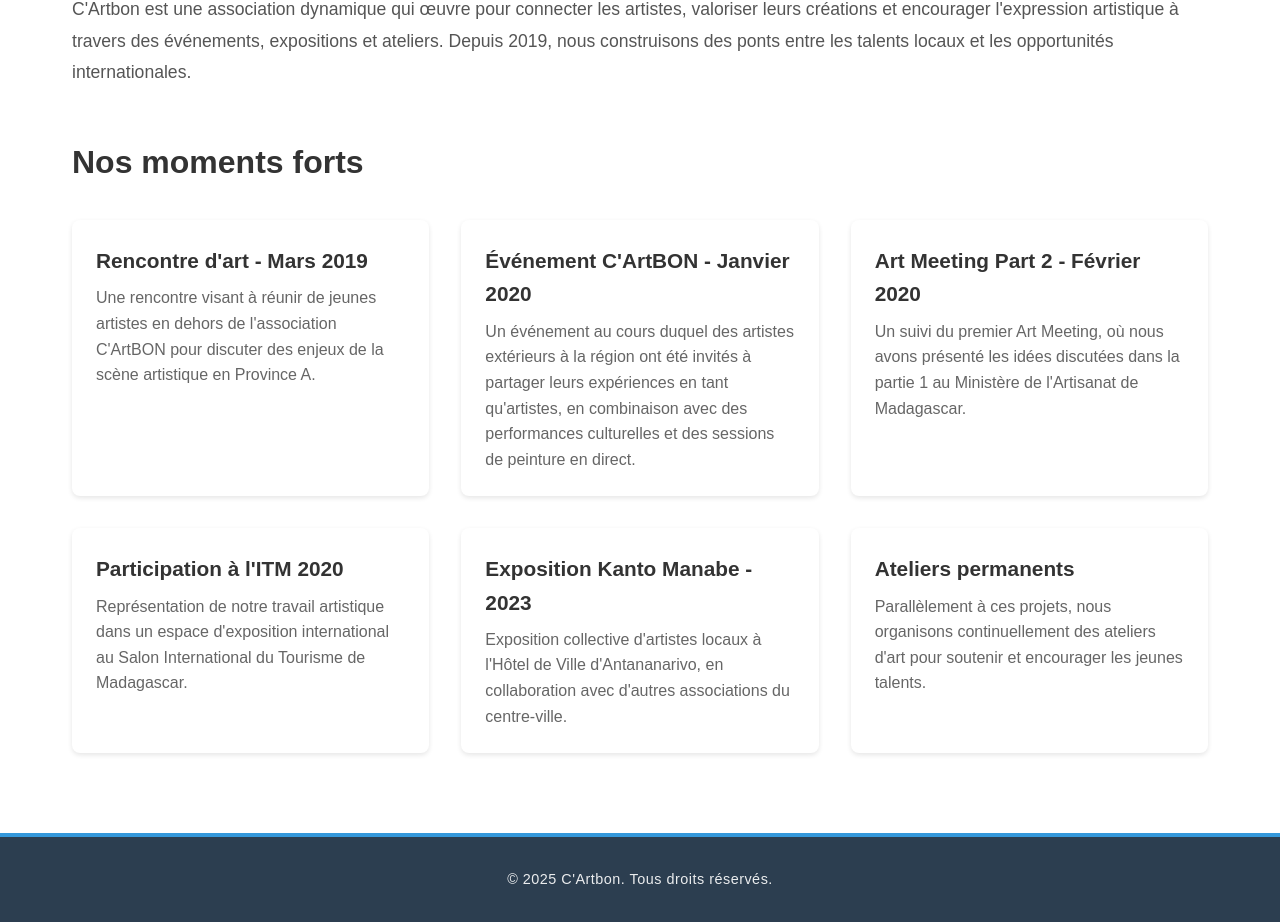
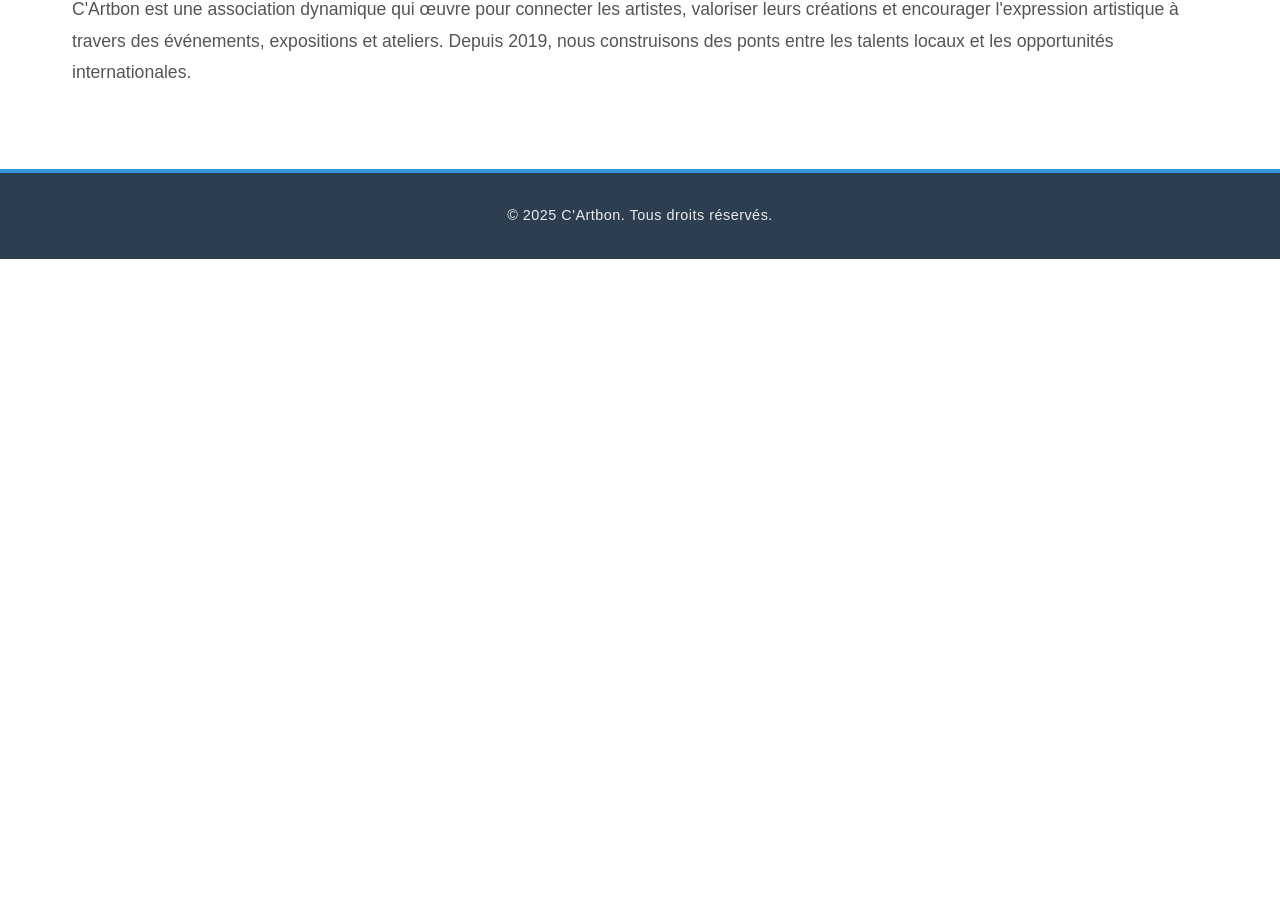
Before and after one commit to fetraandri/cartbon-portfolio, a React (Vite) app: page / in a window 1280 px wide. Shown: the part 450-1372 px from the top of the page. After the commit the page ends 800 px from the top, so only its background shows below. Built offline with nearby package versions, Linux system fonts and the light colour scheme.

Commit message:
refactor Card component and update styles; streamline Home and Realisations pages

```diff
--- a/src/components/styles/Card.css
+++ b/src/components/styles/Card.css
@@ -1,5 +1,3 @@
-
-
 .card {
     background-color: #fff;
     border-radius: 8px;
--- a/src/pages/Home.tsx
+++ b/src/pages/Home.tsx
@@ -1,67 +1,17 @@
-import './styles/Home.css';
+import './styles/home.css';
 
 function Home() {
-  const events = [
-    {
-      title: "Rencontre d'art - Mars 2019",
-      description:
-        "Une rencontre visant à réunir de jeunes artistes en dehors de l'association C'ArtBON pour discuter des enjeux de la scène artistique en Province A.",
-    },
-    {
-      title: "Événement C'ArtBON - Janvier 2020",
-      description:
-        "Un événement au cours duquel des artistes extérieurs à la région ont été invités à partager leurs expériences en tant qu'artistes, en combinaison avec des performances culturelles et des sessions de peinture en direct.",
-    },
-    {
-      title: "Art Meeting Part 2 - Février 2020",
-      description:
-        "Un suivi du premier Art Meeting, où nous avons présenté les idées discutées dans la partie 1 au Ministère de l'Artisanat de Madagascar.",
-    },
-    {
-      title: "Participation à l'ITM 2020",
-      description:
-        "Représentation de notre travail artistique dans un espace d'exposition international au Salon International du Tourisme de Madagascar.",
-    },
-    {
-      title: "Exposition Kanto Manabe - 2023",
-      description:
-        "Exposition collective d'artistes locaux à l'Hôtel de Ville d'Antananarivo, en collaboration avec d'autres associations du centre-ville.",
-    },
-    {
-      title: "Ateliers permanents",
-      description:
-        "Parallèlement à ces projets, nous organisons continuellement des ateliers d'art pour soutenir et encourager les jeunes talents.",
-    },
-  ];
-
   return (
     <section className="home">
       <header className="hero">
         <h1>Bienvenue chez C'Artbon</h1>
-        <p>
-          Une association dédiée à la promotion de l'art et au soutien des jeunes talents à Madagascar et au-delà.
-        </p>
+        <p>Une association dédiée à la promotion de l'art et au soutien des jeunes talents à Madagascar et au-delà.</p>
       </header>
-
       <div className="about">
         <h2>Qui sommes-nous ?</h2>
         <p>
-          C'Artbon est une association dynamique qui œuvre pour connecter les artistes, valoriser leurs créations et
-          encourager l'expression artistique à travers des événements, expositions et ateliers. Depuis 2019, nous
-          construisons des ponts entre les talents locaux et les opportunités internationales.
+          C'Artbon est une association dynamique qui œuvre pour connecter les artistes, valoriser leurs créations et encourager l'expression artistique à travers des événements, expositions et ateliers. Depuis 2019, nous construisons des ponts entre les talents locaux et les opportunités internationales.
         </p>
-      </div>
-
-      <div className="events">
-        <h2>Nos moments forts</h2>
-        <div className="event-list">
-          {events.map((event, index) => (
-            <div key={index} className="event-card">
-              <h3>{event.title}</h3>
-              <p>{event.description}</p>
-            </div>
-          ))}
-        </div>
       </div>
     </section>
   );
--- a/src/pages/Realisations.tsx
+++ b/src/pages/Realisations.tsx
@@ -1,18 +1,47 @@
-import Card from '../components/Card.tsx';
-import './styles/Realisations.css';
+// src/pages/Realisations.tsx
+import Card from '../components/Card';
+import './styles/realisations.css';
 
 function Realisations() {
-  const projects = [
-    { title: "Projet 1", description: "Description du projet 1", image: "url_image" },
-    { title: "Projet 2", description: "Description du projet 2", image: "url_image" },
+  const events = [
+    {
+      title: "Rencontre d'art - Mars 2019",
+      description: "Une rencontre visant à réunir de jeunes artistes en dehors de l'association C'ArtBON pour discuter des enjeux de la scène artistique en Province A.",
+      image: "/assets/images/art-meeting-2019.jpg",
+    },
+    {
+      title: "Événement C'ArtBON - Janvier 2020",
+      description: "Un événement au cours duquel des artistes extérieurs à la région ont été invités à partager leurs expériences en tant qu'artistes, en combinaison avec des performances culturelles et des sessions de peinture en direct.",
+      image: "/assets/images/event-2020.jpg",
+    },
+    {
+      title: "Art Meeting Part 2 - Février 2020",
+      description: "Un suivi du premier Art Meeting, où nous avons présenté les idées discutées dans la partie 1 au Ministère de l'Artisanat de Madagascar.",
+      image: "/assets/images/art-meeting-2-2020.jpg",
+    },
+    {
+      title: "Participation à l'ITM 2020",
+      description: "Représentation de notre travail artistique dans un espace d'exposition international au Salon International du Tourisme de Madagascar.",
+      image: "/assets/images/itm-2020.jpg",
+    },
+    {
+      title: "Exposition Kanto Manabe - 2023",
+      description: "Exposition collective d'artistes locaux à l'Hôtel de Ville d'Antananarivo, en collaboration avec d'autres associations du centre-ville.",
+      image: "/assets/images/kanto-manabe-2023.jpg",
+    },
+    {
+      title: "Ateliers permanents",
+      description: "Parallèlement à ces projets, nous organisons continuellement des ateliers d'art pour soutenir et encourager les jeunes talents.",
+      image: "/assets/images/workshops.jpg",
+    },
   ];
 
   return (
     <section className="realisations">
-      <h2>Nos Réalisations</h2>
-      <div className="project-list">
-        {projects.map((project, index) => (
-          <Card key={index} title={project.title} description={project.description} image={project.image} />
+      <h1>Nos Réalisations</h1>
+      <div className="event-list">
+        {events.map((event, index) => (
+          <Card key={index} title={event.title} description={event.description} image={event.image} />
         ))}
       </div>
     </section>
--- a/src/pages/styles/Home.css
+++ b/src/pages/styles/Home.css
@@ -38,45 +38,6 @@
     line-height: 1.8;
   }
 
-  .events {
-    margin: 3rem 0;
-  }
-
-  .events h2 {
-    font-size: 2rem;
-    color: #333;
-    margin-bottom: 2rem;
-  }
-
-  .event-list {
-    display: grid;
-    grid-template-columns: repeat(auto-fit, minmax(300px, 1fr));
-    gap: 2rem;
-  }
-
-  .event-card {
-    background-color: #fff;
-    padding: 1.5rem;
-    border-radius: 8px;
-    box-shadow: 0 2px 5px rgba(0, 0, 0, 0.1);
-    transition: transform 0.3s ease;
-  }
-
-  .event-card:hover {
-    transform: translateY(-5px);
-  }
-
-  .event-card h3 {
-    font-size: 1.3rem;
-    color: #333;
-    margin-bottom: 0.5rem;
-  }
-
-  .event-card p {
-    font-size: 1rem;
-    color: #666;
-  }
-
   @media (max-width: 768px) {
     .hero h1 {
       font-size: 2rem;
@@ -85,8 +46,4 @@
     .hero p {
       font-size: 1rem;
     }
-
-    .event-list {
-      grid-template-columns: 1fr;
-    }
   }
--- a/src/pages/styles/Realisations.css
+++ b/src/pages/styles/Realisations.css
@@ -0,0 +1,28 @@
+.realisations {
+    padding: 2rem;
+    max-width: 1200px;
+    margin: 0 auto;
+  }
+
+  .realisations h1 {
+    font-size: 2.5rem;
+    color: #333;
+    text-align: center;
+    margin-bottom: 2rem;
+  }
+
+  .event-list {
+    display: grid;
+    grid-template-columns: repeat(auto-fit, minmax(300px, 1fr));
+    gap: 2rem;
+  }
+
+  @media (max-width: 768px) {
+    .realisations h1 {
+      font-size: 2rem;
+    }
+
+    .event-list {
+      grid-template-columns: 1fr;
+    }
+  }
```
Also changed, not shown: src/components/Card.tsx (+0 -10 lines).
